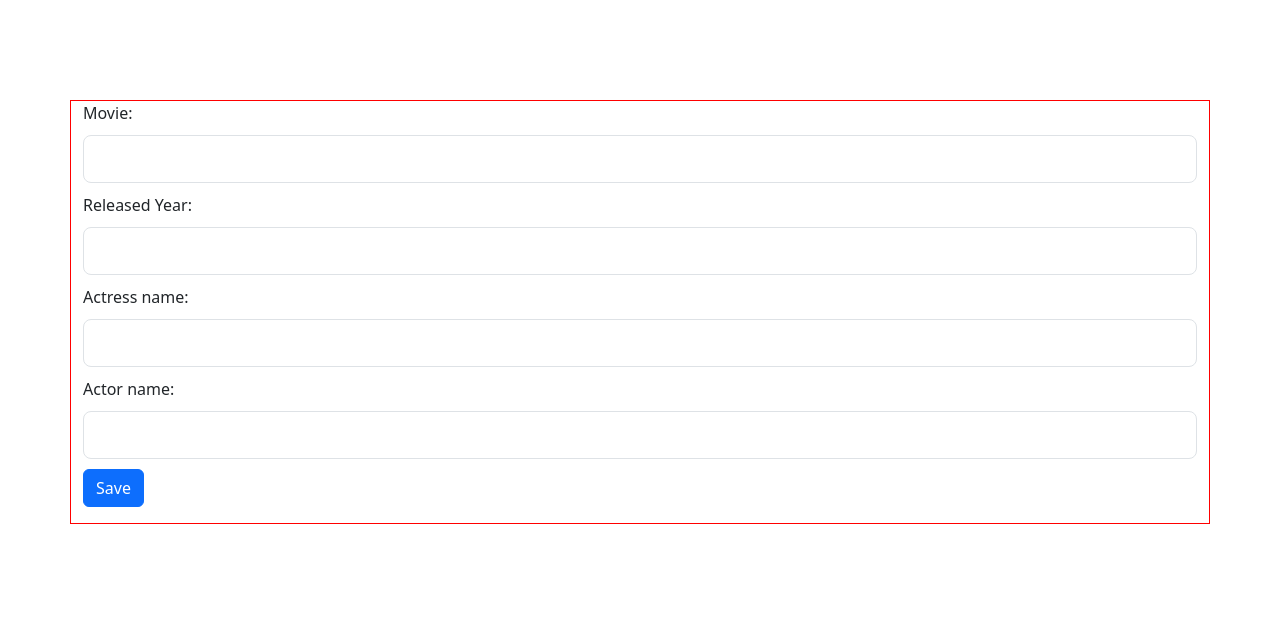
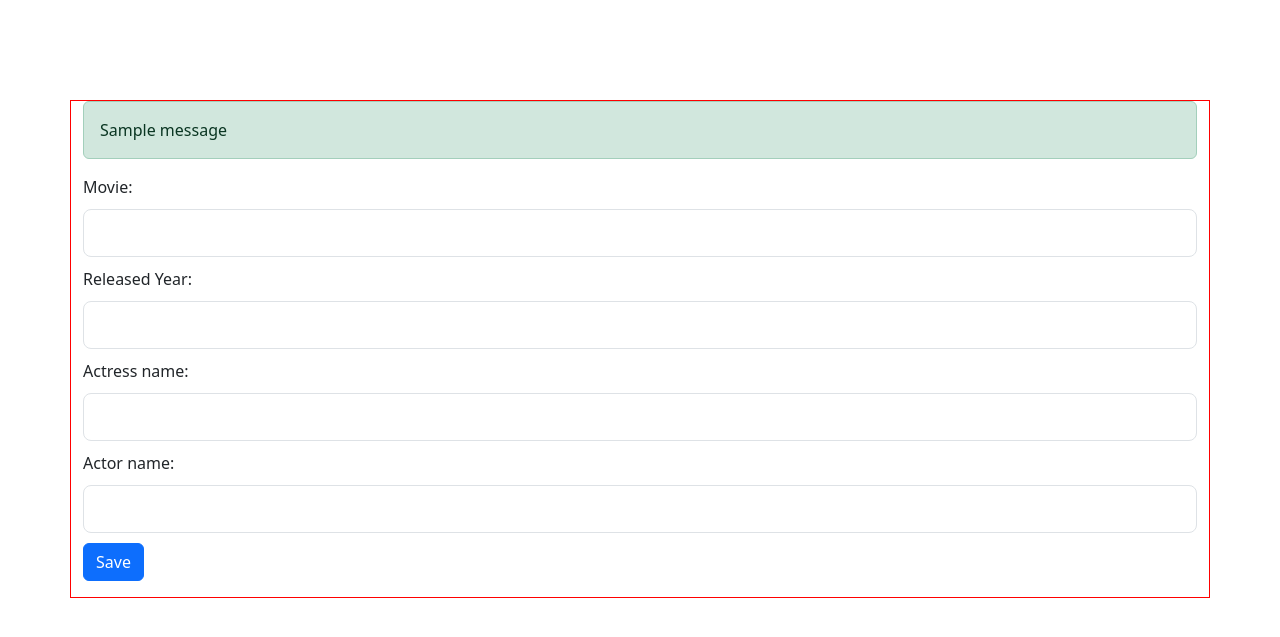
Before and after one commit to niloofar-samei/Korean-Series, a Django app: template series/templates/series/new.html in a window 1280 px wide. Shown: the top 637 px of the page. Run offline with Django 3.2, Linux system fonts and the light colour scheme; the template is opened without the code that fills it, so the values that code supplies are empty; tables that the repository leaves empty hold one stand-in row (values such as "Sample post"); one stand-in notice (Sample message) is shown.

Commit message:
Add messages framework.

```diff
--- a/series/templates/series/new.html
+++ b/series/templates/series/new.html
@@ -1,6 +1,12 @@
 {% extends "series/base.html" %}
 
 {% block content %}
+{% if messages %}
+  {% for message in messages %}
+    <div class="alert alert-success">{{ message }}</div>
+  {% endfor %}
+{% endif %}
+
 {% if error %}
     <div class="alert alert-danger" role="alert">
       {{ error }}
```
Also changed, not shown: series/views.py (+6 -3 lines).
